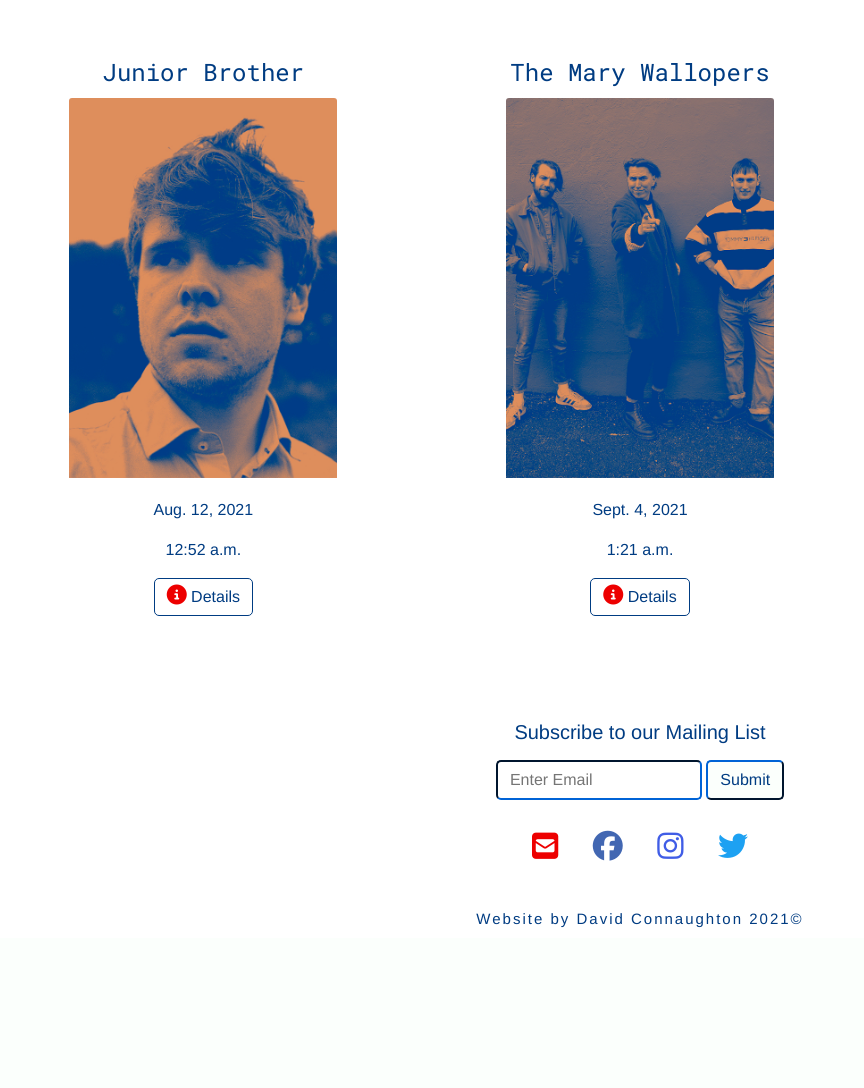
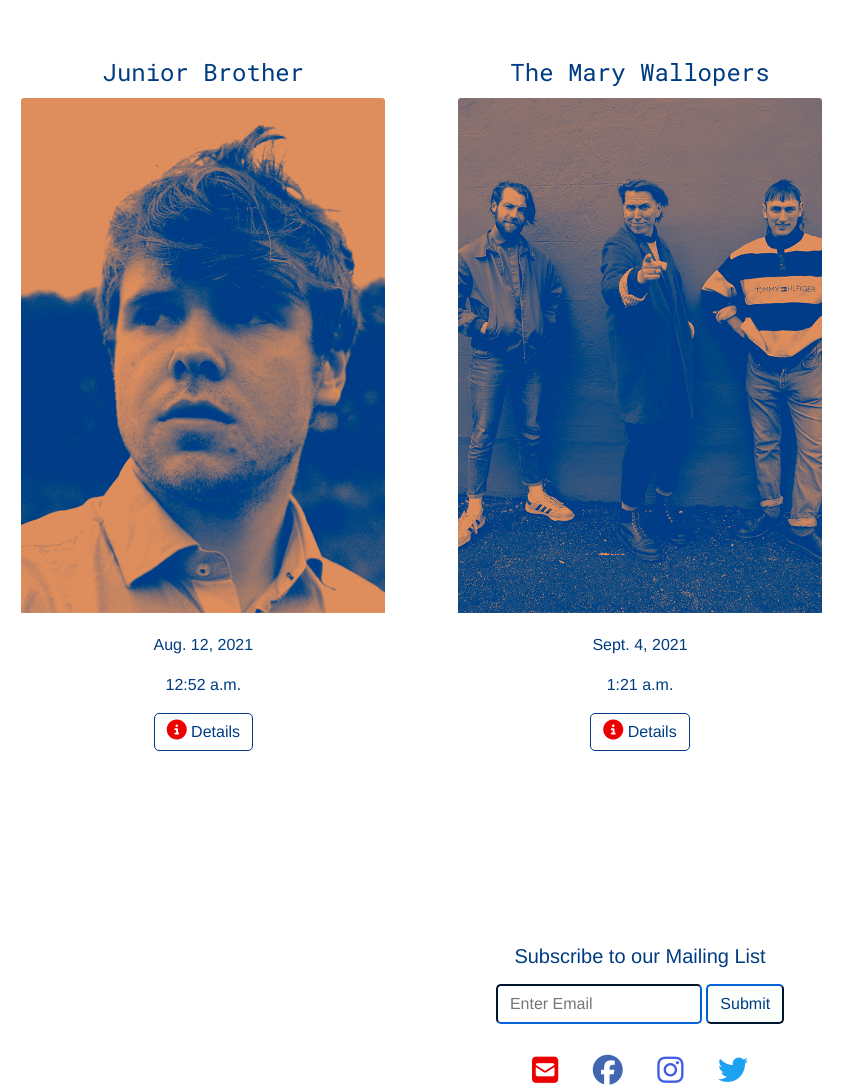
Before and after one commit to david-connaughton/dlrfolk, a Django app: template concerts/templates/concerts/concerts.html in a window 1280 px wide. Shown: the part 94-1182 px from the top of the page, without its empty margins (0-864 px from the left). Before the commit the page ends 1022 px from the top, so only its background shows below. Run offline with Django 3.2, Linux system fonts and the light colour scheme; the template is opened without the code that fills it: values that come from a table or form of the project are taken from there, others are empty; data comes from the database, SQL or seed files in the repository; some libraries are stand-ins or nearby versions.

Commit message:
Updated styling

```diff
--- a/concerts/templates/concerts/concert_details.html
+++ b/concerts/templates/concerts/concert_details.html
@@ -13,8 +13,8 @@
                 <div class="card border-0 mx-auto mb-1 text-center card-outline" id="concert-image">
                     <img src="{{ concert.image.url }}" alt="Card image cap" class="card-img-top">
                 </div>
-                <h2>Presented by {{ concert.presented_by }}</h2>
-                <br />
+                <!-- <h2>Presented by {{ concert.presented_by }}</h2>
+                <br /> -->
                 {% if concert.in_association_with %}
                 <p>In association with {{ concert.in_association_with }}</p>
                 {% endif %}
--- a/static/css/base.css
+++ b/static/css/base.css
@@ -254,8 +254,8 @@ input {
 }
 
 .card {
-    width: 18rem;
-    height: 36rem;
+    width: 24rem;
+    height: 50rem;
     border: none;
 }
 
@@ -267,7 +267,7 @@ input {
 
 .card-outline {
     border: solid #003C82 2px;
-    /* background-color: #FBFFFC; */
+    background-color: #FBFFFC;
     color: #003C82;
     background-color: #ffffff;
     padding: 10px;
```
